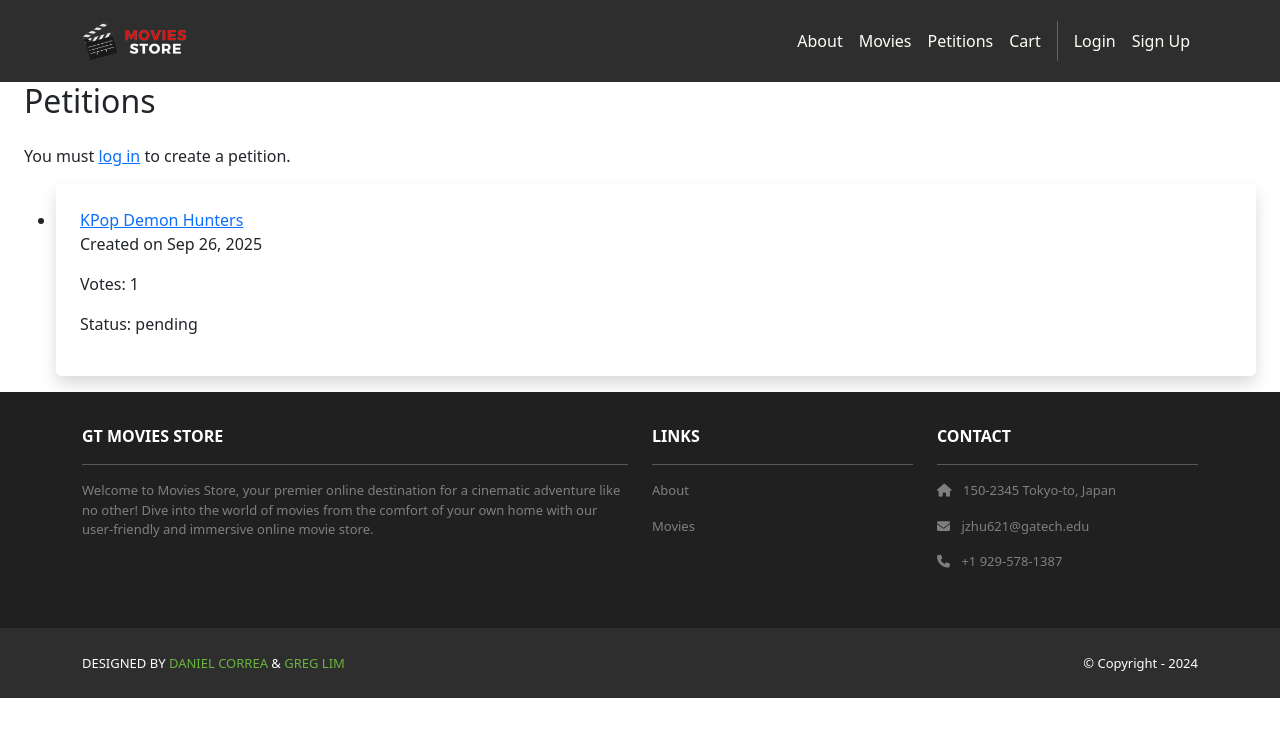
After one commit to jzhu4012/moviesstore, a Django app: page /movies/petitions/ in a window 1280 px wide. The commit adds this page. Shown: the top 737 px of the page. Run offline with Django 5.2, Linux system fonts and the light colour scheme; data comes from the database, SQL or seed files in the repository; both versions use the stored data as it was after the commit; some libraries are stand-ins or nearby versions.

Commit message:
Exam 1 Remediation

```diff
--- a/movies/admin.py
+++ b/movies/admin.py
@@ -1,5 +1,5 @@
 from django.contrib import admin
-from .models import Movie, Review, HiddenMovies
+from .models import Movie, Review, HiddenMovies, Petition
 
 class MovieAdmin(admin.ModelAdmin):
     ordering = ['name']
@@ -8,3 +8,4 @@ class MovieAdmin(admin.ModelAdmin):
 admin.site.register(Movie, MovieAdmin)
 admin.site.register(Review)
 admin.site.register(HiddenMovies)
+admin.site.register(Petition)
--- a/movies/models.py
+++ b/movies/models.py
@@ -28,3 +28,28 @@ class HiddenMovies(models.Model):
 
     def __str__(self):
         return str(self.user.username) + ' has hidden ' + self.movie.name
+
+class Petition(models.Model):
+    title = models.CharField(max_length=255, unique=True)
+    description = models.TextField(blank=True)
+    created_by = models.ForeignKey(User, on_delete=models.CASCADE)
+    created_at = models.DateTimeField(auto_now_add=True)
+
+    status = models.CharField(
+        max_length=20,
+        choices=[("pending", "Pending"), ("accepted", "Accepted"), ("rejected", "Rejected")],
+        default="pending"
+    )
+
+    def vote_count(self):
+        return self.votes.count()
+
+    def __str__(self):
+        return self.title
+
+class PetitionVote(models.Model):
+    petition = models.ForeignKey(Petition, related_name="votes", on_delete=models.CASCADE)
+    user = models.ForeignKey(User, on_delete=models.CASCADE)
+
+    class Meta:
+        unique_together = ("petition", "user")
--- /dev/null
+++ b/movies/templates/movies/petitions.html
@@ -0,0 +1,42 @@
+{% extends "base.html" %}
+
+{% block content %}
+<div class="max-w-4xl mx-auto my-8 px-4">
+    <h2 class="text-2xl font-bold mb-4">{{ template_data.title }}</h2>
+
+    {% if user.is_authenticated %}
+        <a href="{% url 'movies.create_petition' %}"
+           class="inline-block mb-6 px-4 py-2 bg-blue-600 text-black rounded hover:bg-blue-700">
+            Create Petition
+        </a>
+    {% else %}
+        <p class="mb-6">You must <a href="{% url 'accounts.login' %}" class="text-blue-600 underline">log in</a> to
+            create a petition.</p>
+    {% endif %}
+
+    {% if template_data.petitions %}
+        <ul class="space-y-4">
+            {% for petition in template_data.petitions %}
+                <li class="p-4 bg-white shadow rounded flex justify-between items-center">
+                    <div>
+                        <a href="{% url 'movies.petition' petition.pk %}"
+                           class="text-lg font-semibold text-blue-700 hover:underline">
+                            {{ petition.title }}
+                        </a>
+                        <p class="text-sm text-gray-500">
+                            Created on {{ petition.created_at|date:"M d, Y" }}
+                        </p>
+                    </div>
+                    <div class="text-right">
+                        <p class="text-sm">Votes: {{ petition.vote_count }}</p>
+                        <p class="text-xs italic">Status: {{ petition.status }}</p>
+                    </div>
+                </li>
+            {% endfor %}
+        </ul>
+    {% else %}
+        <p>No petitions yet. Be the first to <a href="{% url 'movies.create_petition' %}"
+                                                class="text-blue-600 underline">create one</a></p>
+    {% endif %}
+</div>
+{% endblock %}
--- a/movies/urls.py
+++ b/movies/urls.py
@@ -9,5 +9,8 @@ urlpatterns = [
     path('<int:id>/review/<int:review_id>/delete/', views.delete_review, name='movies.delete_review'),
     path('<int:id>/hide/', views.hide_movie, name='movies.hide_movie'),
     path('<int:id>/unhide/', views.unhide_movie, name='movies.unhide_movie'),
-    path('hidden/', views.hidden_movies, name='movies.hidden_movies')
+    path('hidden/', views.hidden_movies, name='movies.hidden_movies'),
+    path('petitions/', views.petitions, name='movies.petitions'),
+    path('petitions/create/', views.create_petition, name='movies.create_petition'),
+    path('petitions/<int:pk>/', views.petition, name='movies.petition'),
 ]
--- a/movies/views.py
+++ b/movies/views.py
@@ -1,6 +1,7 @@
 from django.shortcuts import render, redirect, get_object_or_404
-from .models import Movie, Review, HiddenMovies
+from .models import Movie, Review, HiddenMovies, Petition, PetitionVote
 from django.contrib.auth.decorators import login_required
+from .forms import PetitionForm
 
 def index(request):
     search_term = request.GET.get('search')
@@ -93,3 +94,45 @@ def hidden_movies(request):
         'is_hidden' : True
     }
     return render(request, 'movies/hidden_movies.html', {'template_data': template_data})
+
+def petitions(request):
+    petitions = Petition.objects.order_by("-created_at")
+    template_data = {
+        "title": "Petitions",
+        "petitions": petitions,
+    }
+    return render(request, "movies/petitions.html", {"template_data": template_data})
+
+@login_required
+def create_petition(request):
+    if request.method == "POST":
+        form = PetitionForm(request.POST)
+        if form.is_valid():
+            petition = form.save(commit=False)
+            petition.created_by = request.user
+            existing = Petition.objects.filter(title__iexact=petition.title).first()
+            if existing:
+                return redirect("movies.petition", pk=existing.pk)
+            petition.save()
+            return redirect("movies.petition", pk=petition.pk)
+    else:
+        form = PetitionForm()
+    return render(request, "movies/create_petition.html", {"form": form})
+
+def petition(request, pk):
+    petition = get_object_or_404(Petition, pk=pk)
+    user_voted = False
+
+    if request.user.is_authenticated:
+        user_voted = PetitionVote.objects.filter(petition=petition, user=request.user).exists()
+
+    if request.method == "POST" and request.user.is_authenticated and not user_voted:
+        PetitionVote.objects.create(petition=petition, user=request.user)
+        return redirect("movies.petition", pk=pk)
+
+    template_data = {
+        "title": petition.title,
+        "petition": petition,
+        "user_voted": user_voted
+    }
+    return render(request, "movies/petition.html", {"template_data": template_data})
--- a/moviesstore/templates/base.html
+++ b/moviesstore/templates/base.html
@@ -26,6 +26,7 @@
           <div class="navbar-nav ms-auto navbar-ml">
             <a class="nav-link" href="{% url 'home.about' %}">About</a>
             <a class="nav-link" href="{% url 'movies.index' %}">Movies</a>
+            <a class="nav-link" href="{% url 'movies.petitions' %}">Petitions</a>
             <a class="nav-link" href="{% url 'cart.index' %}">Cart</a>
               {% if user.is_authenticated %}
                 <a class="nav-link" href="{% url 'movies.hidden_movies' %}">Hidden</a>
```
Also changed, not shown: movies/forms.py (added, +22 -0 lines), movies/templates/movies/create_petition.html (added, +28 -0 lines), movies/templates/movies/petition.html (added, +26 -0 lines), db.sqlite3, movies/migrations/0004_petition_petitionvote.py (added), movies/migrations/0005_petition_created_at.py (added).
